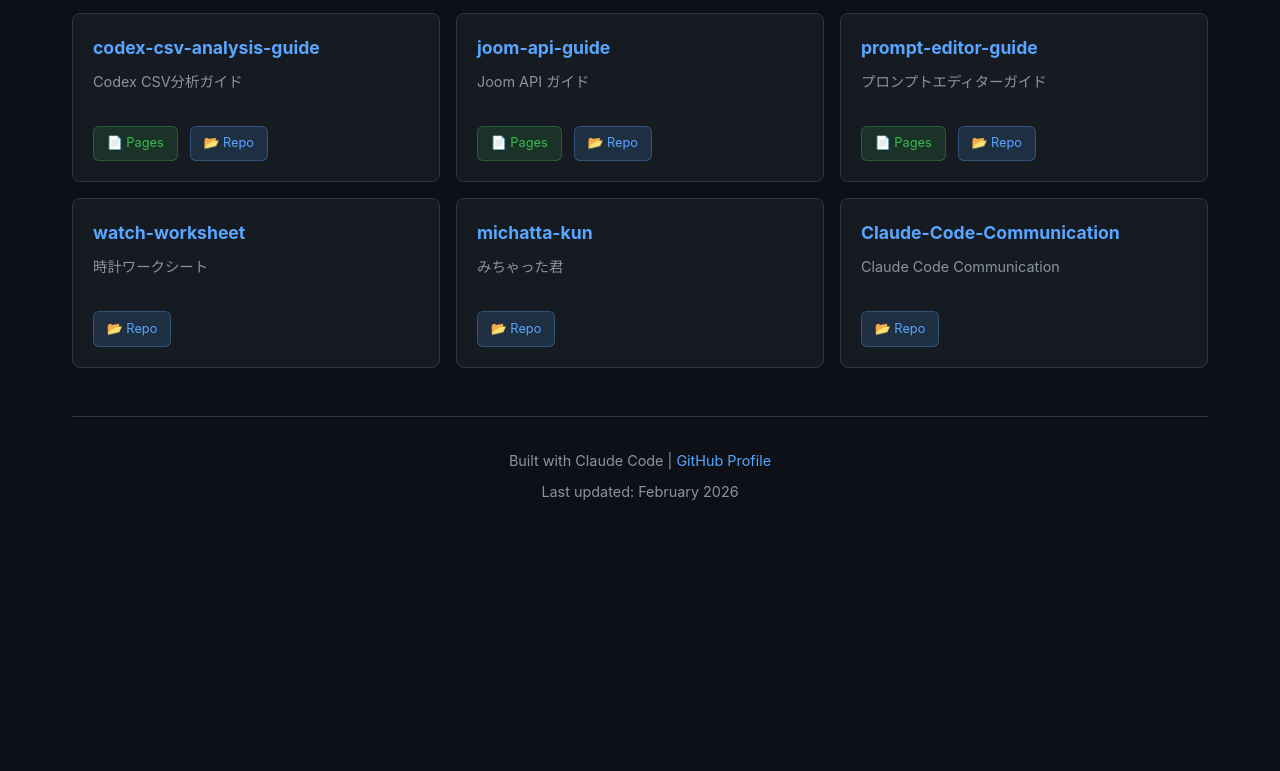
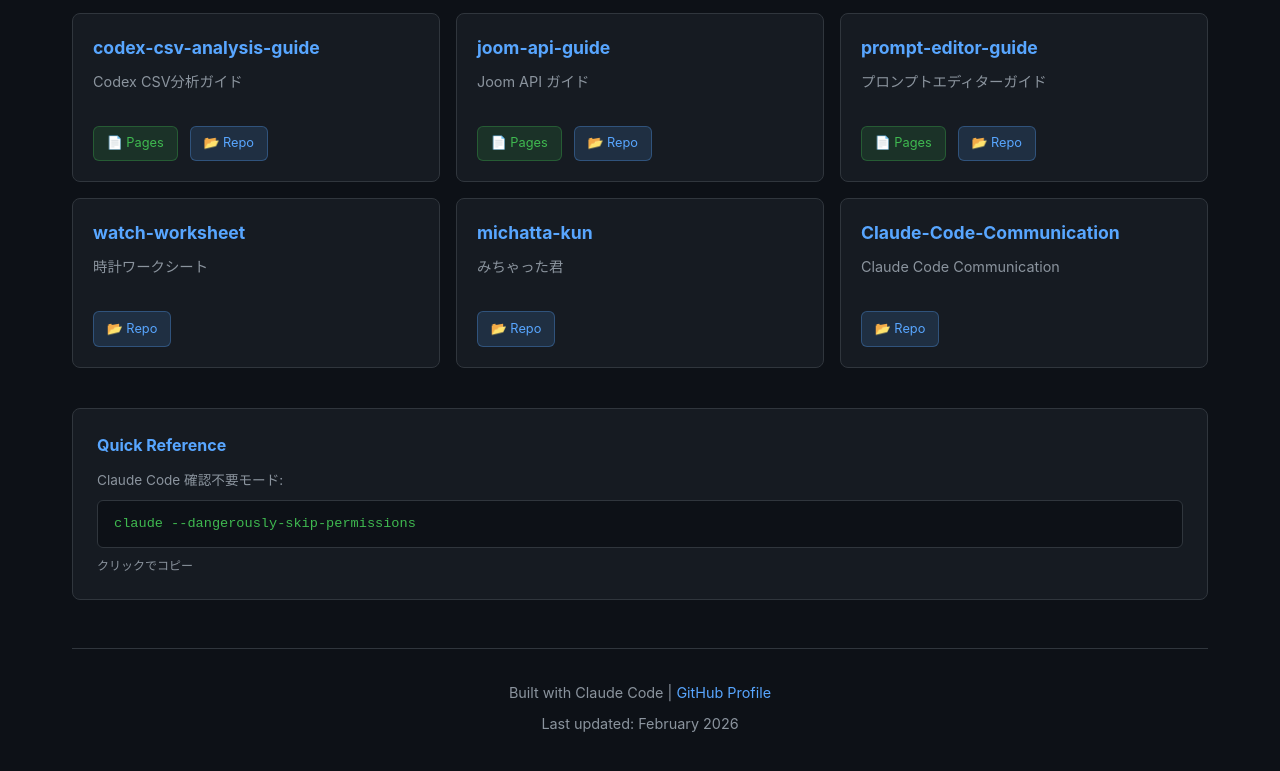
Before and after one commit to naokijodan/portfolio, a plain HTML site: page index.html in a window 1280 px wide. Shown: the part 4489-5260 px from the top of the page. Before the commit the page ends 5056 px from the top, so only its background shows below. Drawn offline with Linux system fonts and the light colour scheme.

Commit message:
feat: Quick Reference セクション追加（確認不要モードコマンド）

```diff
--- a/index.html
+++ b/index.html
@@ -942,6 +942,17 @@
             </div>
         </section>
 
+        <!-- Quick Reference -->
+        <section style="margin-top: 2rem; padding: 1.5rem; background: var(--bg-secondary); border: 1px solid var(--border); border-radius: 8px;">
+            <h3 style="color: var(--accent); margin-bottom: 0.75rem; font-size: 1rem;">Quick Reference</h3>
+            <p style="color: var(--text-secondary); font-size: 0.85rem; margin-bottom: 0.5rem;">Claude Code 確認不要モード:</p>
+            <div style="background: var(--bg-primary); border: 1px solid var(--border); border-radius: 6px; padding: 0.75rem 1rem; font-family: 'SF Mono', monospace; font-size: 0.85rem; color: var(--green); cursor: pointer; position: relative;" onclick="navigator.clipboard.writeText('claude --dangerously-skip-permissions'); this.querySelector('.copied').style.display='block'; setTimeout(()=>this.querySelector('.copied').style.display='none',1500);">
+                claude --dangerously-skip-permissions
+                <span class="copied" style="display:none; position:absolute; right:12px; top:50%; transform:translateY(-50%); color:var(--accent); font-size:0.75rem;">Copied!</span>
+            </div>
+            <p style="color: var(--text-secondary); font-size: 0.75rem; margin-top: 0.5rem;">クリックでコピー</p>
+        </section>
+
         <footer>
             <p>Built with Claude Code | <a href="https://github.com/naokijodan" target="_blank">GitHub Profile</a></p>
             <p style="margin-top: 0.5rem;">Last updated: February 2026</p>
```
